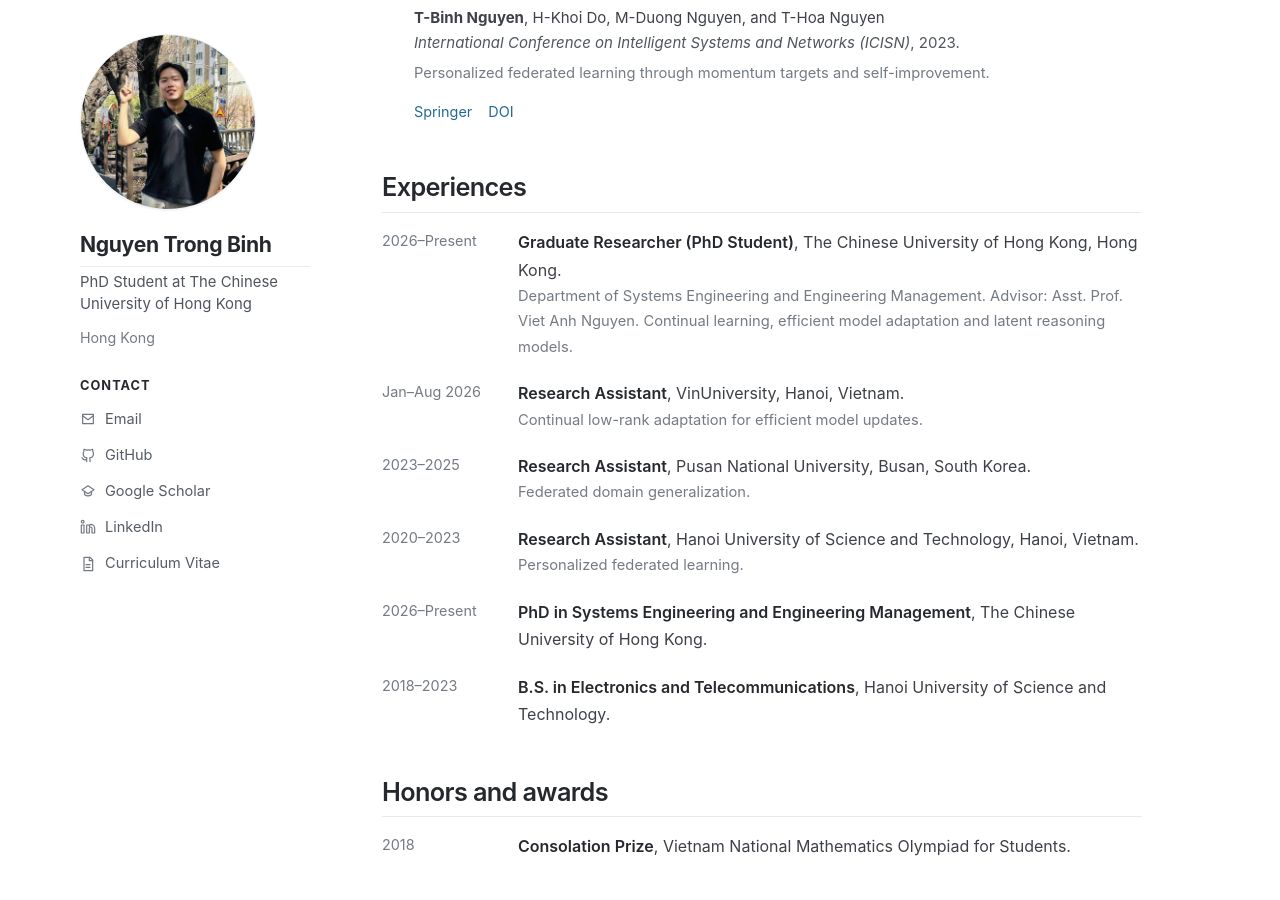
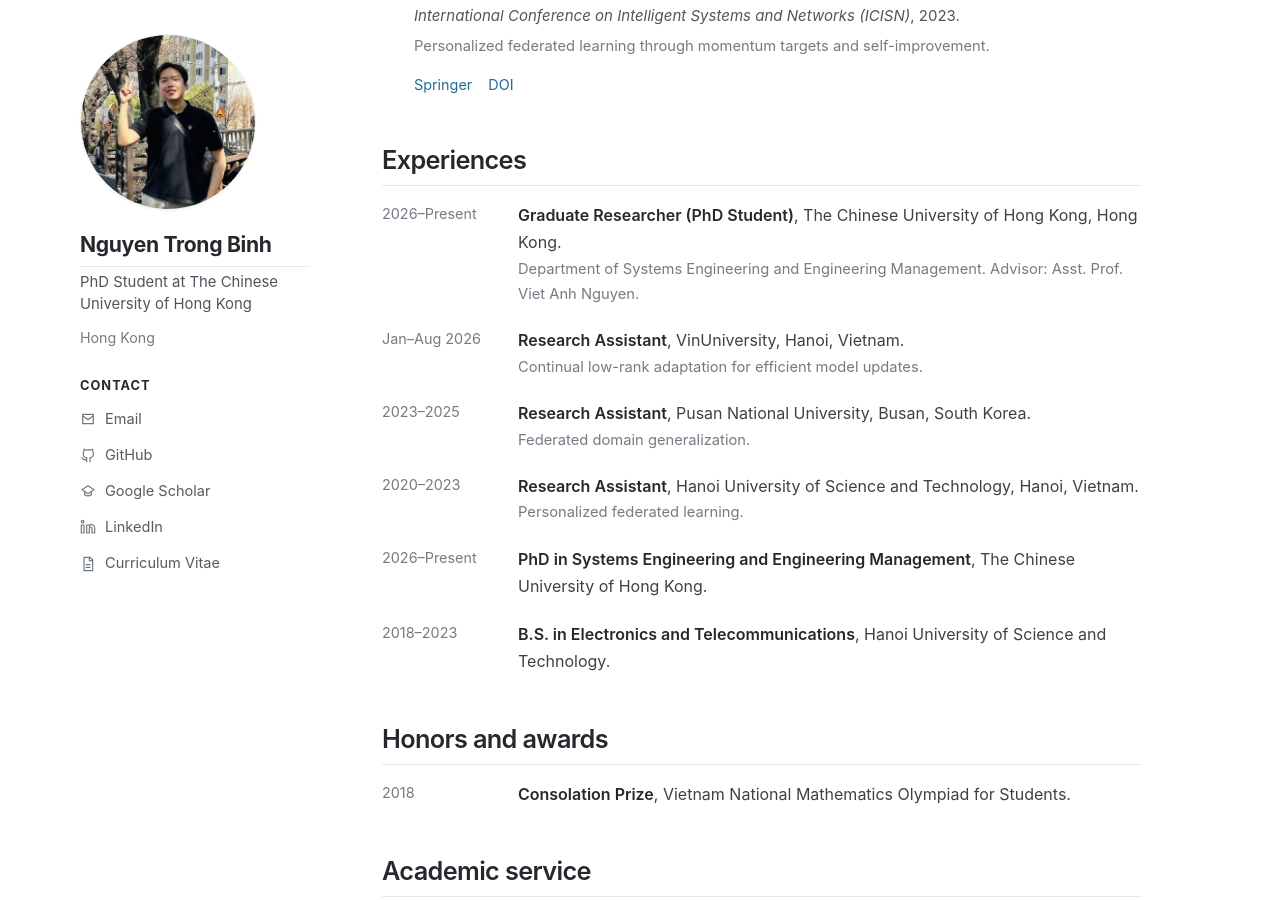
Before and after one commit to BINH2702/BINH2702.github.io, a Jekyll site: the page index.html, which Jekyll copies as it is, in a window 1280 px wide and 900 px high, scrolled down 1027 px. Built offline with Jekyll 4.4.1, drawn with Linux system fonts in a browser that asks for light colours; some of the changed text lies outside the part shown.

Commit message:
Remove research focus sentence from PhD entries
Co-Authored-By: Claude Opus 5.5 <noreply@anthropic.com>
Claude-Session: https://claude.ai/code/session_01Eq3oSs9ZjHJCDu5U7CDfHx

```diff
--- a/index.html
+++ b/index.html
@@ -77,7 +77,7 @@
         <p>
           I am a PhD student in Systems Engineering and Engineering Management at
           <a href="https://www.cuhk.edu.hk/english/index.html">The Chinese University of Hong Kong</a>,
-          advised by Asst. Prof. Viet Anh Nguyen. I study continual learning, efficient model adaptation and latent reasoning models.
+          advised by Asst. Prof. Viet Anh Nguyen.
           <!-- I am currently a Research Assistant at VinUniversity, where I study continual learning and efficient model adaptation. -->
         </p>
         <p>
@@ -135,7 +135,7 @@
           <div class="timeline-date">2026–Present</div>
           <div class="timeline-body">
             <p><strong>Graduate Researcher (PhD Student)</strong>, The Chinese University of Hong Kong, Hong Kong.</p>
-            <p class="note">Department of Systems Engineering and Engineering Management. Advisor: Asst. Prof. Viet Anh Nguyen. Continual learning, efficient model adaptation and latent reasoning models.</p>
+            <p class="note">Department of Systems Engineering and Engineering Management. Advisor: Asst. Prof. Viet Anh Nguyen.</p>
           </div>
         </div>
 
```
